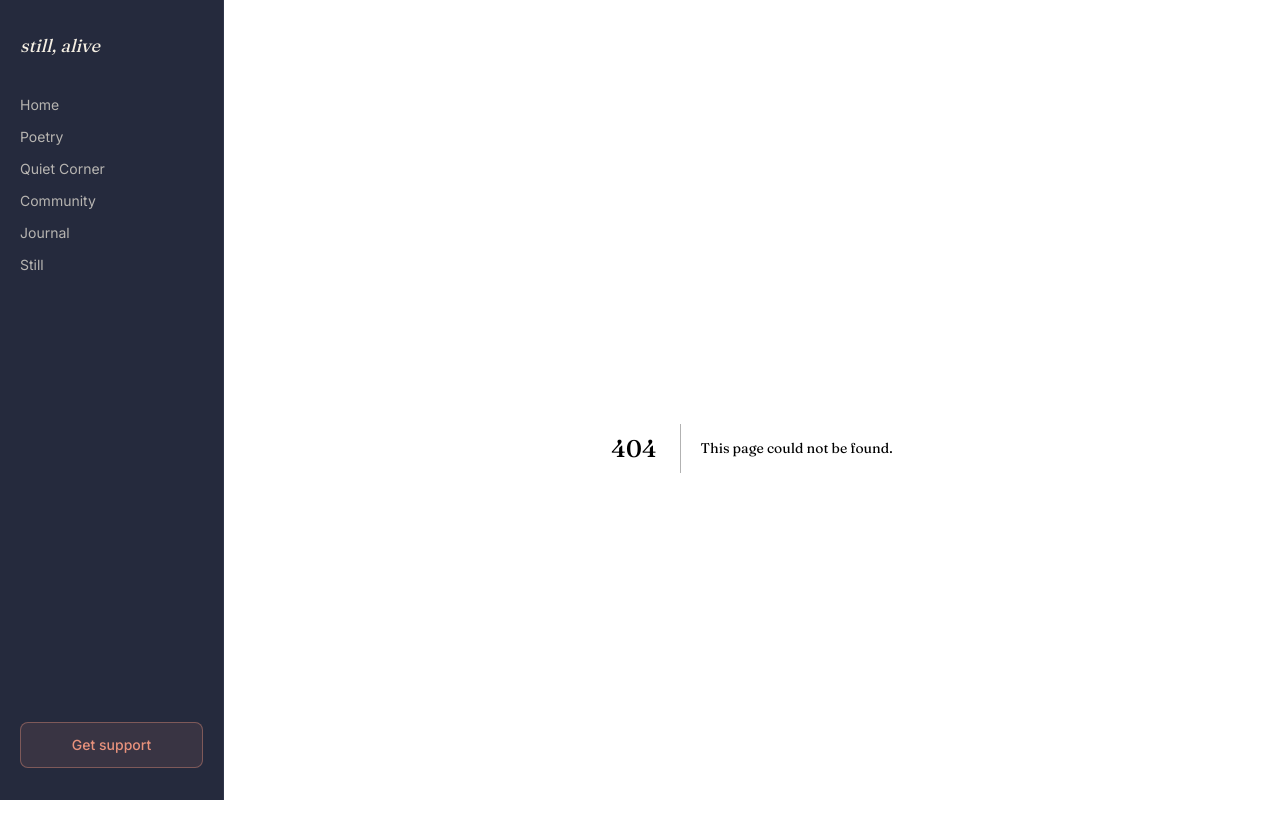
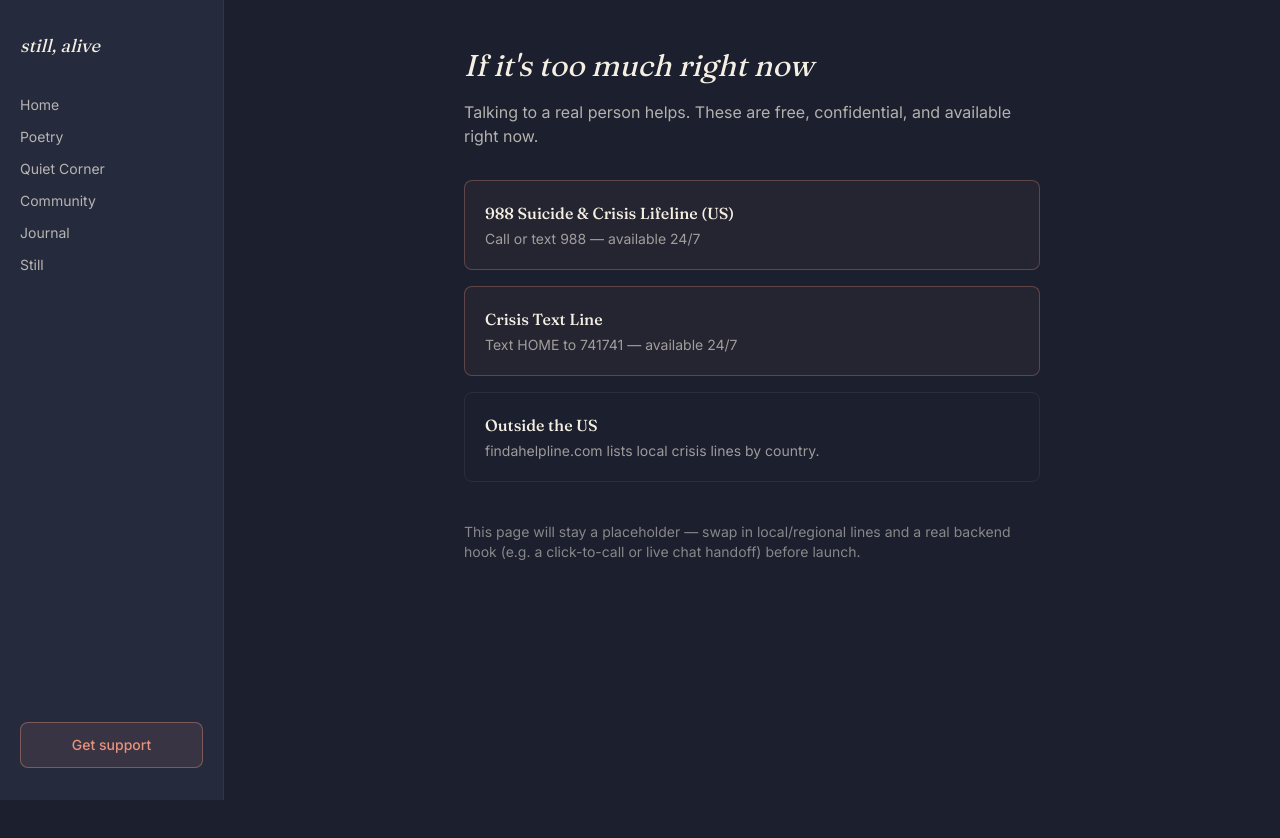
Before and after one commit to royaldenton1-cyber/still-alive-with-denton, a Next.js app: page /get-support in a window 1280 px wide. Before the commit this address had no page. Shown: the top 838 px of the page. After the commit the page ends 800 px from the top, so only its background shows below. Built offline with nearby package versions, Linux system fonts and the light colour scheme.

Commit message:
Create page.tsx

```diff
--- /dev/null
+++ b/app/get-support/page.tsx
@@ -0,0 +1,42 @@
+export default function GetSupport() {
+  return (
+    <div className="mx-auto max-w-xl">
+      <h1 className="font-display text-3xl italic text-parchment">
+        If it&apos;s too much right now
+      </h1>
+      <p className="mt-4 text-parchment/70">
+        Talking to a real person helps. These are free, confidential, and
+        available right now.
+      </p>
+
+      <div className="mt-8 space-y-4">
+        <div className="rounded-lg border border-ember/30 bg-ember/5 p-5">
+          <h2 className="font-medium text-parchment">
+            988 Suicide &amp; Crisis Lifeline (US)
+          </h2>
+          <p className="mt-1 text-sm text-parchment/60">
+            Call or text 988 — available 24/7
+          </p>
+        </div>
+        <div className="rounded-lg border border-ember/30 bg-ember/5 p-5">
+          <h2 className="font-medium text-parchment">Crisis Text Line</h2>
+          <p className="mt-1 text-sm text-parchment/60">
+            Text HOME to 741741 — available 24/7
+          </p>
+        </div>
+        <div className="rounded-lg border border-slate/30 p-5">
+          <h2 className="font-medium text-parchment">Outside the US</h2>
+          <p className="mt-1 text-sm text-parchment/60">
+            findahelpline.com lists local crisis lines by country.
+          </p>
+        </div>
+      </div>
+
+      <p className="mt-10 text-sm text-parchment/50">
+        This page will stay a placeholder — swap in local/regional lines and
+        a real backend hook (e.g. a click-to-call or live chat handoff)
+        before launch.
+      </p>
+    </div>
+  );
+}
```
